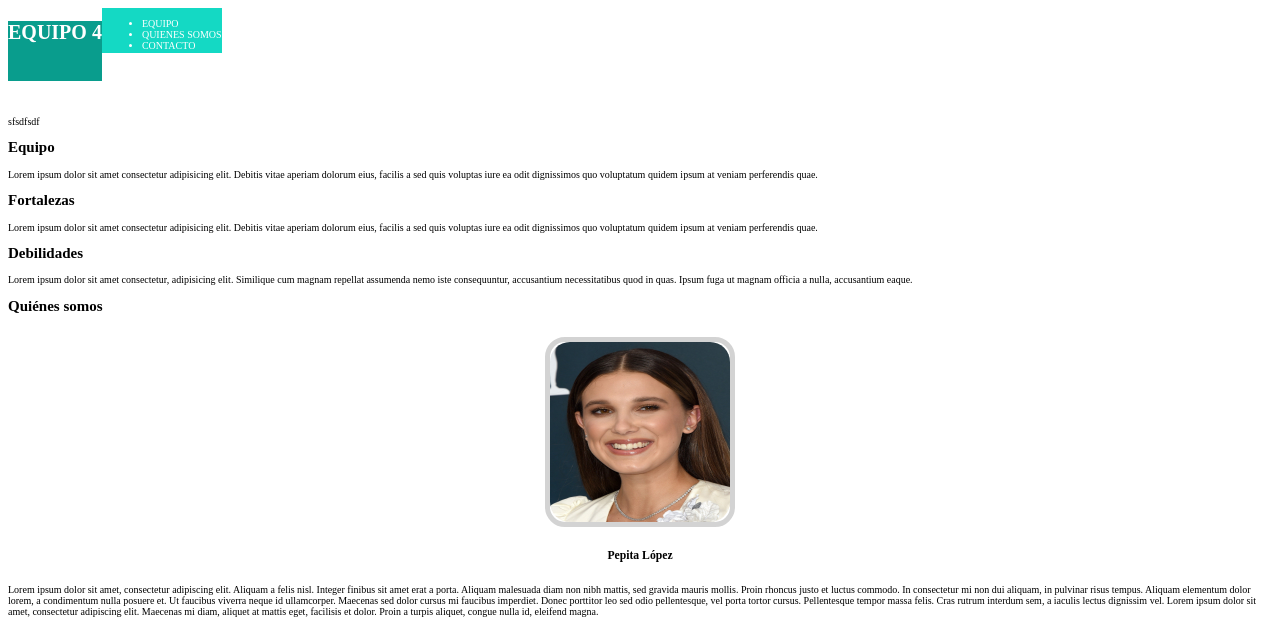
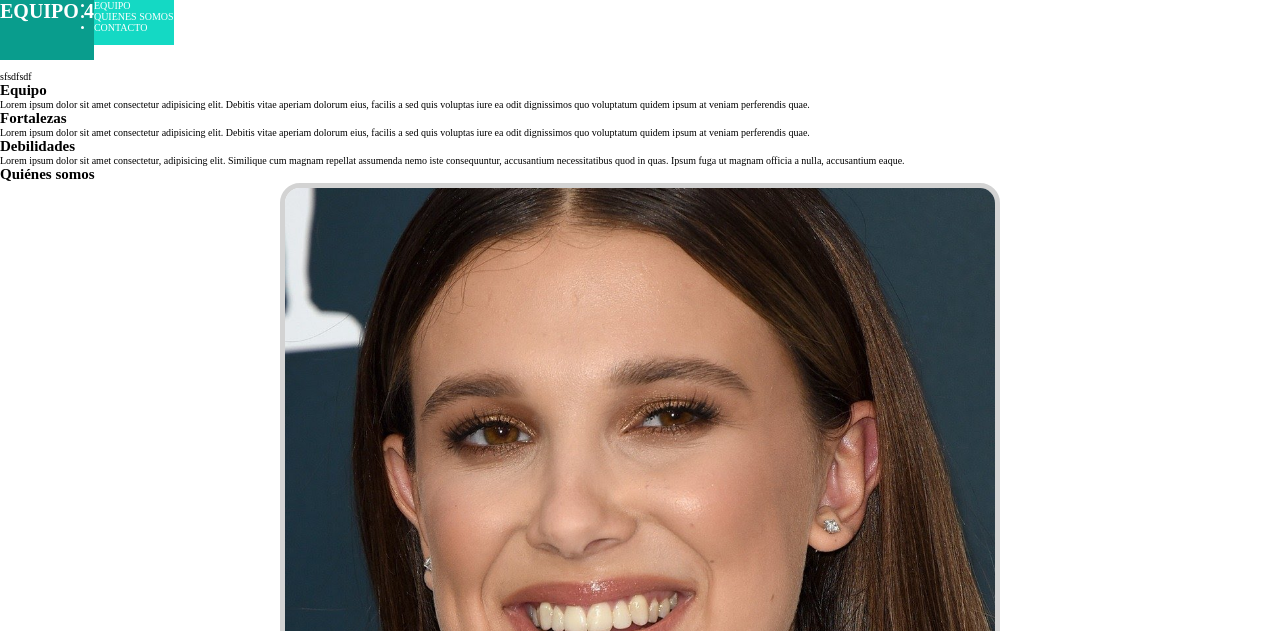
Before and after one commit to Adalab/project-promo-s-module-1-team-4, a plain HTML site: page index.html in a window 1280 px wide. Shown: the top 631 px of the page. Drawn offline with nearby package versions, Linux system fonts and the light colour scheme.

Commit message:
Update variables

```diff
--- a/css/reset.css
+++ b/css/reset.css
@@ -49,3 +49,13 @@ table {
 }
 
 */
+
+*{
+    box-sizing: border-box;
+    margin:0;
+    padding:0;
+}
+
+html{
+    font-size: 62.5%;
+}
--- a/css/styles.css
+++ b/css/styles.css
@@ -7,6 +7,9 @@
  --background-grey: #f1f1f1;
  --white: #ffffff;
  --black: #000000;
+ --font-p: 'Open Sans', sans-serif;
+ --font-h: 'Rubik', sans-serif;
+
 }
 .header {
     display: flex;
@@ -41,22 +44,17 @@
 
 }
 
-.bio-image-container{
-
-      /*width: 56.25vw;*/
-      width: 180px;
-      height: 180px;
-
-      border: solid 5px lightgrey;
-      border-radius: 20px;
-
-}
 
 .bio-image{
-       height: 100%;
-       width: 100%;
-       border-radius: 20px;
-       background-image: contain;
+
+    width: 56.25vw;
+    height: 56.25vw;
+    border-radius: 20px;
+    background-image: contain;
+    border: solid 5px lightgrey;
+    border-radius: 20px;
+    object-fit: cover;
+
 }
 
 .bio-text{
@@ -64,6 +62,8 @@
     display:flex;
     flex-direction: column;
     align-items: center;
+    font-family: var(--font-p);
+
  }
 
  .icons{
--- a/index.html
+++ b/index.html
@@ -9,8 +9,18 @@
       src="https://kit.fontawesome.com/a5f3fa4005.js"
       crossorigin="anonymous"
     ></script>
+    <link
+      href="https://fonts.googleapis.com/css2?family=Open+Sans:wght@300;400&family=Rubik&display=swap"
+      rel="stylesheet"
+    />
     <link rel="stylesheet" href="./css/reset.css" />
     <link rel="stylesheet" href="./css/styles.css" />
+    <link rel="preconnect" href="https://fonts.googleapis.com" />
+    <link rel="preconnect" href="https://fonts.gstatic.com" crossorigin />
+    <link
+      href="https://fonts.googleapis.com/css2?family=Open+Sans:wght@300;400&family=Rubik&display=swap"
+      rel="stylesheet"
+    />
   </head>
   <body>
     <!-- parte Patricia  -->
@@ -29,7 +39,7 @@
         <img />
         <p>sfsdfsdf</p>
       </section>
-     <!-- parte Celia -->
+      <!-- parte Celia -->
       <section>
         <h2>Equipo</h2>
         <p>
@@ -64,9 +74,7 @@
       <section>
         <h2>Quiénes somos</h2>
         <article class="adalabers">
-          <figure class="bio-image-container">
-            <img src="./css/images/ada1.jpg" class="bio-image" />
-          </figure>
+          <img src="./css/images/ada1.jpg" class="bio-image" />
 
           <div class="bio-text">
             <h3>Pepita López</h3>
```
